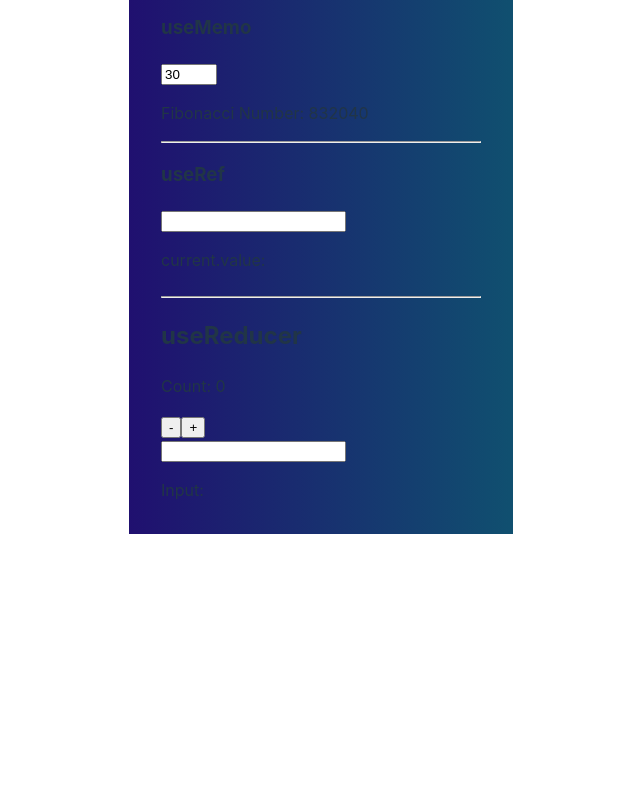
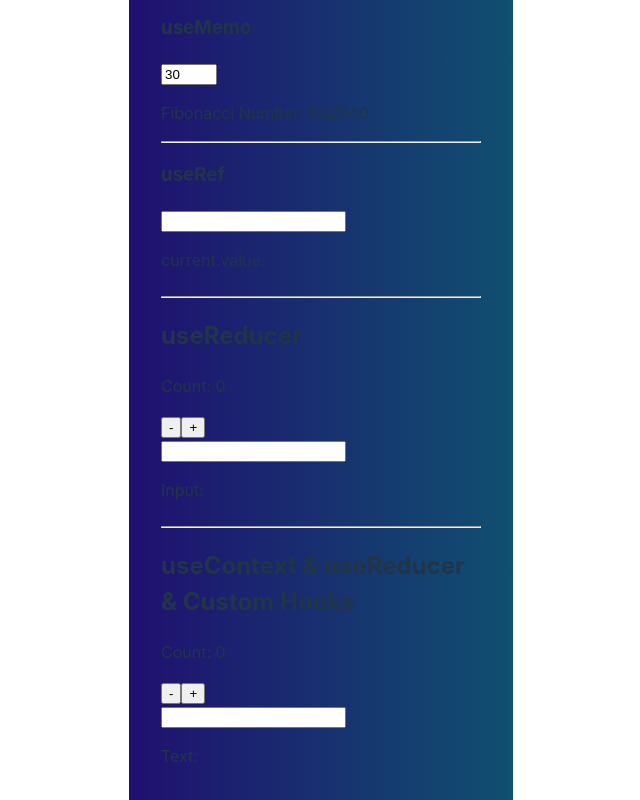
Before and after one commit to bazmurphy/typescript-react, a React (Vite) app: page / in a window 1280 px wide. Shown: the part 954-1754 px from the top of the page, without its empty margins (319-959 px from the left). Before the commit the page ends 1488 px from the top, so only its background shows below. Built offline with nearby package versions, Linux system fonts and the light colour scheme.

Commit message:
useContext & Custom Hooks

```diff
--- a/src/App.tsx
+++ b/src/App.tsx
@@ -5,10 +5,15 @@ import CounterTwo from "./components/CounterTwo";
 import List from "./components/List";
 import Hooks from "./components/Hooks";
 
+import CounterReducer from "./components/CounterReducer";
+
+import { CounterProvider } from "./context/CounterContext";
+import { initialState } from "./context/CounterContext";
+import CounterFour from "./components/CounterFour";
+
 import "./App.css";
 
 import { useState } from "react";
-import CounterReducer from "./components/CounterReducer";
 
 function App() {
   // mouse over the setCount function to get the Type
@@ -34,6 +39,9 @@ function App() {
       <Hooks />
       {/* the children is a function, that recieves the number and displays the current count */}
       <CounterReducer>{(num: number) => <>Count: {num}</>}</CounterReducer>
+      <CounterProvider count={initialState.count} text={initialState.text}>
+        <CounterFour>{(num: number) => <>Count: {num}</>}</CounterFour>
+      </CounterProvider>
     </>
   );
 }
--- /dev/null
+++ b/src/components/CounterFour.tsx
@@ -0,0 +1,28 @@
+import { ReactNode } from "react";
+import { useCounter } from "../context/CounterContext";
+import { useCounterText } from "../context/CounterContext";
+
+type ChildrenType = {
+  children: (num: number) => ReactNode;
+};
+
+const CounterFour = ({ children }: ChildrenType) => {
+  const { count, increment, decrement } = useCounter();
+  const { text, handleTextInput } = useCounterText();
+
+  return (
+    <div>
+      <hr />
+      <h2>useContext & useReducer & Custom Hooks</h2>
+      <p>{children(count)}</p>
+      <div>
+        <button onClick={decrement}>-</button>
+        <button onClick={increment}>+</button>
+      </div>
+      <input type="text" onChange={handleTextInput} />
+      <p>Text: {text}</p>
+    </div>
+  );
+};
+
+export default CounterFour;
--- /dev/null
+++ b/src/context/CounterContext.tsx
@@ -0,0 +1,121 @@
+import {
+  createContext,
+  useReducer,
+  useCallback,
+  ChangeEvent,
+  ReactElement,
+  useContext,
+} from "react";
+
+type StateType = {
+  count: number;
+  text: string;
+};
+
+export const initialState: StateType = { count: 0, text: "" };
+
+const enum REDUCER_ACTION_TYPE {
+  INCREMENT,
+  DECREMENT,
+  NEW_INPUT,
+}
+
+type ReducerAction = {
+  type: REDUCER_ACTION_TYPE;
+  payload?: string;
+};
+
+const reducer = (state: StateType, action: ReducerAction): StateType => {
+  switch (action.type) {
+    case REDUCER_ACTION_TYPE.INCREMENT:
+      return { ...state, count: state.count + 1 };
+    case REDUCER_ACTION_TYPE.DECREMENT:
+      return { ...state, count: state.count - 1 };
+    case REDUCER_ACTION_TYPE.NEW_INPUT:
+      return { ...state, text: action.payload ?? "" };
+    default:
+      throw new Error("reducer error");
+  }
+};
+
+// custom hook
+const useCounterContext = (initialState: StateType) => {
+  const [state, dispatch] = useReducer(reducer, initialState);
+
+  const increment = useCallback(
+    () => dispatch({ type: REDUCER_ACTION_TYPE.INCREMENT }),
+    []
+  );
+
+  const decrement = useCallback(
+    () => dispatch({ type: REDUCER_ACTION_TYPE.DECREMENT }),
+    []
+  );
+
+  const handleTextInput = useCallback(
+    (event: ChangeEvent<HTMLInputElement>) =>
+      dispatch({
+        type: REDUCER_ACTION_TYPE.NEW_INPUT,
+        payload: event.target.value,
+      }),
+    []
+  );
+
+  return { state, increment, decrement, handleTextInput };
+};
+
+type UseCounterContextType = ReturnType<typeof useCounterContext>;
+
+const initialContextState: UseCounterContextType = {
+  state: initialState,
+  increment: () => {},
+  decrement: () => {},
+  handleTextInput: (event: ChangeEvent<HTMLInputElement>) => {},
+};
+
+export const CounterContext =
+  createContext<UseCounterContextType>(initialContextState);
+
+type ChildrenType = {
+  children?: ReactElement | undefined;
+};
+
+export const CounterProvider = ({
+  children,
+  ...initialState
+}: ChildrenType & StateType): ReactElement => {
+  return (
+    <CounterContext.Provider value={useCounterContext(initialState)}>
+      {children}
+    </CounterContext.Provider>
+  );
+};
+
+type UseCounterHookType = {
+  count: number;
+  increment: () => void;
+  decrement: () => void;
+};
+
+// custom hook
+export const useCounter = (): UseCounterHookType => {
+  const {
+    state: { count },
+    increment,
+    decrement,
+  } = useContext(CounterContext);
+  return { count, increment, decrement };
+};
+
+type UseCounterTextHookType = {
+  text: string;
+  handleTextInput: (event: ChangeEvent<HTMLInputElement>) => void;
+};
+
+export const useCounterText = (): UseCounterTextHookType => {
+  const {
+    state: { text },
+    handleTextInput,
+  } = useContext(CounterContext);
+  return { text, handleTextInput };
+};
```
